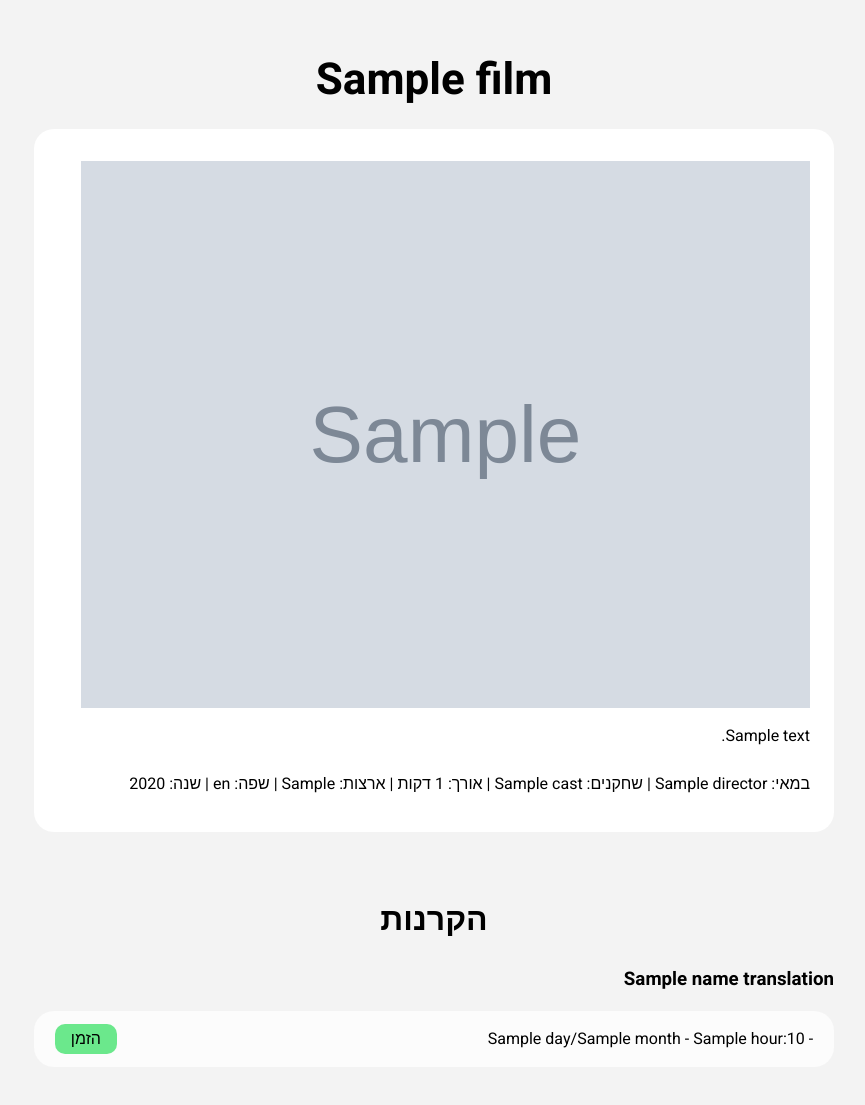
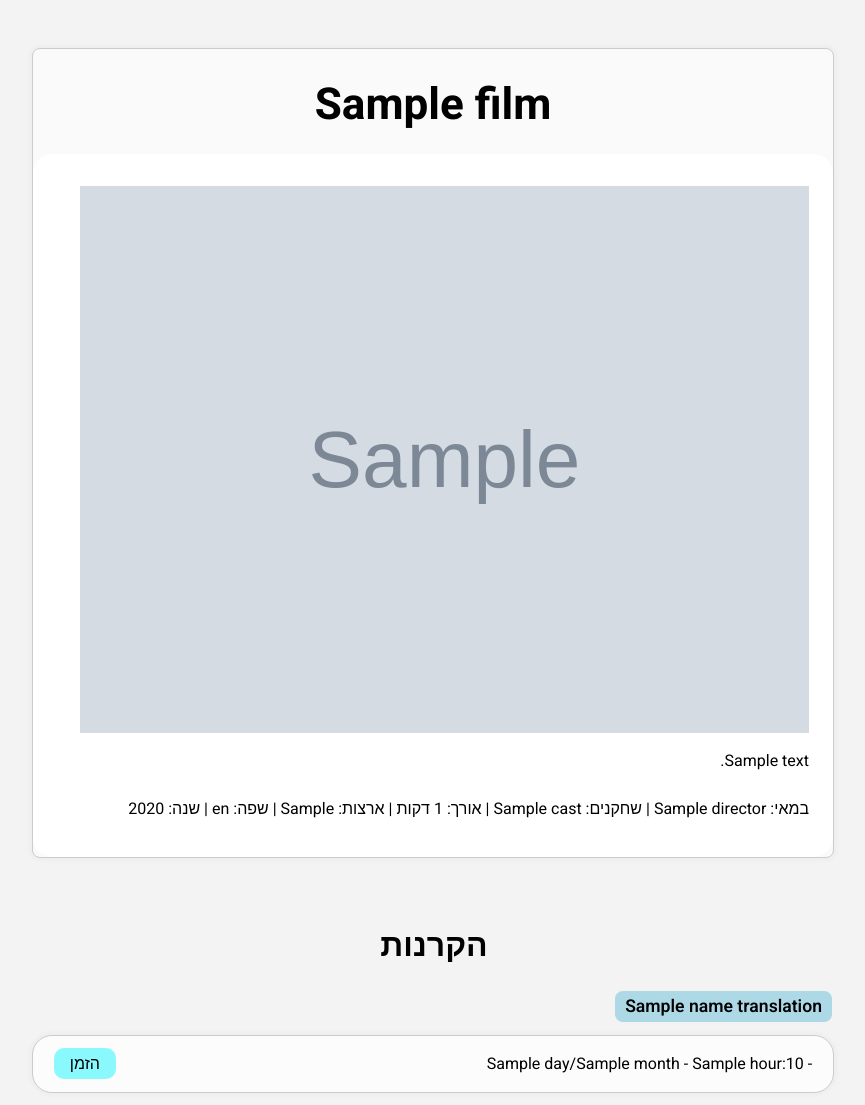
Before and after one commit to nirkog/filmby, a Flask app: template src/server/templates/film.html in a window 1280 px wide. Shown: the whole page, without its empty margins (206-1071 px from the left). Before the commit the page ends 1054 px from the top, so only its background shows below. Run offline with Flask 3, Linux system fonts and the light colour scheme; the template is opened without the code that fills it: most values are stand-ins (such as "Sample title", 1, 10 or a date in 2020); grey boxes marked "Sample" are stand-in pictures; some libraries are stand-ins or nearby versions.

Commit message:
More uniform styling

```diff
--- a/src/server/static/css/common.css
+++ b/src/server/static/css/common.css
@@ -6,3 +6,60 @@ body {
 * {
 	font-family: 'Heebo', sans-serif;
 }
+
+.card {
+	padding: 1.5rem 0;
+	background-color: #fafafa;
+	color: black;
+	width: 100%;
+	margin: 1rem auto;
+	transition: 0.20s all;
+	padding-bottom: 0;
+	border: 1px solid #ccc;
+	border-radius: 8px;
+	box-shadow: 0 0 3px 3px #eee;
+}
+
+.film-cinema-tag {
+	display: inline-block;
+	padding: 0.2rem 0.65rem;
+	background-color: lightblue;
+	border-radius: 8px;
+	margin: 0 0.1rem;
+	font-weight: 600;
+}
+
+.cinema-tag-jaffa {
+	background-color: #8eb1fe;
+}
+
+.cinema-tag-lev {
+	background-color: #f1f5a0;
+}
+
+.cinema-tag-ravhen {
+	background-color: #f56363;
+}
+
+.cinema-tag-cinematheque {
+	background-color: #f799ee;
+}
+
+.cinema-tag-radical {
+	background-color: #109ba9;
+	color: #fafafa;
+}
+
+.cinema-tag-tlvmuseum {
+	background-color: #3c3c3b;
+	color: #fcfcfc;
+}
+
+.cinema-tag-limbo {
+	background-color: #af25c8;
+	color: #fafafa;
+}
+
+.cinema-tag-jaffahill {
+	background-color: #cce2e3;
+}
--- a/src/server/static/css/film.css
+++ b/src/server/static/css/film.css
@@ -36,6 +36,10 @@
 
 .film-block p {
 	display: inline;
+}
+
+.film-cinema-tag {
+	font-size: 1.1rem;
 }
 
 .film-detail {
@@ -77,7 +81,7 @@
 	margin-left: 1.3rem;
 	border: none;
 	cursor: pointer;
-	background-color: #6be88c;
+	background-color: #89f9fe;
 	border-radius: 10px;
 	font-weight: 400;
 	font-size: 1rem;
@@ -87,7 +91,7 @@
 }
 
 .date-box a:hover {
-	background-color: #7ef29d;
+	background-color: #86f2f7;
 }
 
 .mobile {
--- a/src/server/templates/film.html
+++ b/src/server/templates/film.html
@@ -7,7 +7,7 @@
 	{{ super() }} - {{ film.name }}
 {% endblock %}
 {% block content %}
-	<div class="film-details">
+	<div class="film-details card">
 		<h1>{{ film.name }}</h1>
 		<div class="film-block">
 			<img class="wide-image" src="{{ film.image_url }}" referrerpolicy="no-referrer"/>
@@ -39,7 +39,7 @@
 			<img class="tall-image" src="{{ film.image_url }}" referrerpolicy="no-referrer"/>
 		</div>
 	</div>
-	<div class="film-details mobile">
+	<div class="film-details mobile card">
 		<h1>{{ film.name }}</h1>
 		<div class="film-block">
 			<img src="{{ film.image_url }}" referrerpolicy="no-referrer"/>
@@ -75,9 +75,9 @@
 		<h1>הקרנות</h1>
 		{% for cinema_name in film.dates[town] %}
 			<div>
-				<h3>{{ name_translations[cinema_name] }}</h3>
+				<div class="film-cinema-tag cinema-tag-{{ cinema_name.replace(" ", "").lower() }}">{{ name_translations[cinema_name] }}</div>
 				{% for date in film.dates[town][cinema_name] %}
-					<div class="date-box">
+					<div class="date-box card">
 						<p>{{ get_day_name(date) }} - {{ date.day }}/{{ date.month }} - {{ date.hour }}:{{ "%02d" % date.minute }}</p>
 						<a href="{{ film.links[cinema_name] }}" target="_blank">הזמן</a>
 					</div>
--- a/src/server/templates/films.html
+++ b/src/server/templates/films.html
@@ -1,7 +1,7 @@
 {% if films|length > 0 %}
 	<h1>סרטים</h1>
 	{% for film in films %}
-		<div class="film" data-film-index="{{ indices[loop.index - 1] }}">
+		<div class="film card" data-film-index="{{ indices[loop.index - 1] }}">
 			<div class="film-top">
 				<img src="{{ film.image_url }}" referrerpolicy="no-referrer"/>
 				<div class="film-text">
@@ -68,7 +68,7 @@
 				<i class="fa-solid fa-chevron-down"></i>
 			</div>
 		</div>
-		<div class="film mobile" data-film-index="{{ indices[loop.index - 1] }}">
+		<div class="film mobile card" data-film-index="{{ indices[loop.index - 1] }}">
 			<h2 class="film-header">{{ film.name }}</h2>
 			<img src="{{ film.image_url }}" referrerpolicy="no-referrer"/>
 			<div class="film-text">
```
Also changed, not shown: src/server/static/css/index.css (+0 -14 lines).
